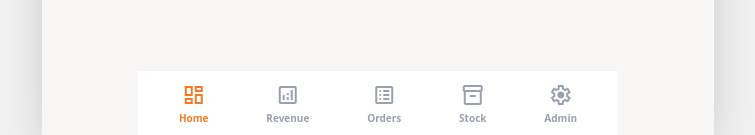
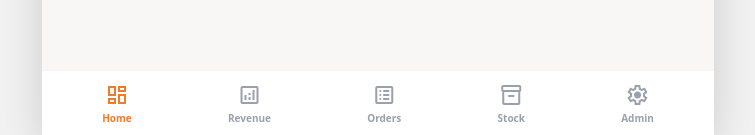
Before and after one commit to ZephyrGraphic/seblak-prasmanan-teh-imas, a Next.js app: page /admin/dashboard in a window 1280 px wide. Shown: the part 662-797 px from the top of the page, without its empty margins (262-1017 px from the left). Built offline with nearby package versions, Linux system fonts and the light colour scheme; no server answers; the database is empty.

Commit message:
fix AdminBottomNav not responsive

```diff
--- a/src/components/layout/AdminBottomNav.tsx
+++ b/src/components/layout/AdminBottomNav.tsx
@@ -15,7 +15,7 @@ export const AdminBottomNav = () => {
   ];
 
   return (
-    <div className="fixed bottom-0 left-0 right-0 bg-white dark:bg-background-dark border-t border-gray-100 dark:border-white/10 p-3 flex justify-around text-gray-400 z-50 w-full max-w-[480px] mx-auto">
+    <div className="fixed bottom-0 left-0 right-0 bg-white dark:bg-background-dark border-t border-gray-100 dark:border-white/10 p-3 flex justify-around text-gray-400 z-50 w-full md:max-w-xl lg:max-w-2xl mx-auto">
       {navItems.map((item) => {
         const isActive = pathname === item.href;
         return (
```
